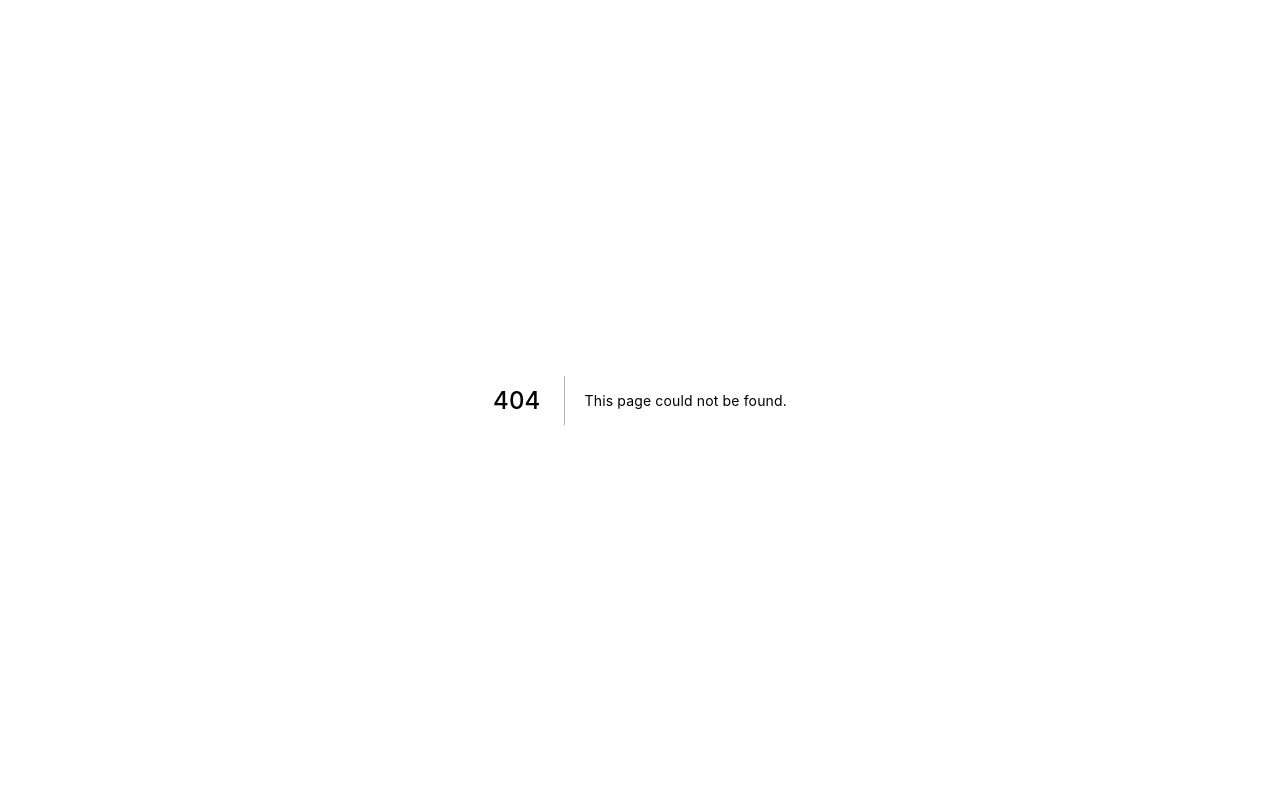
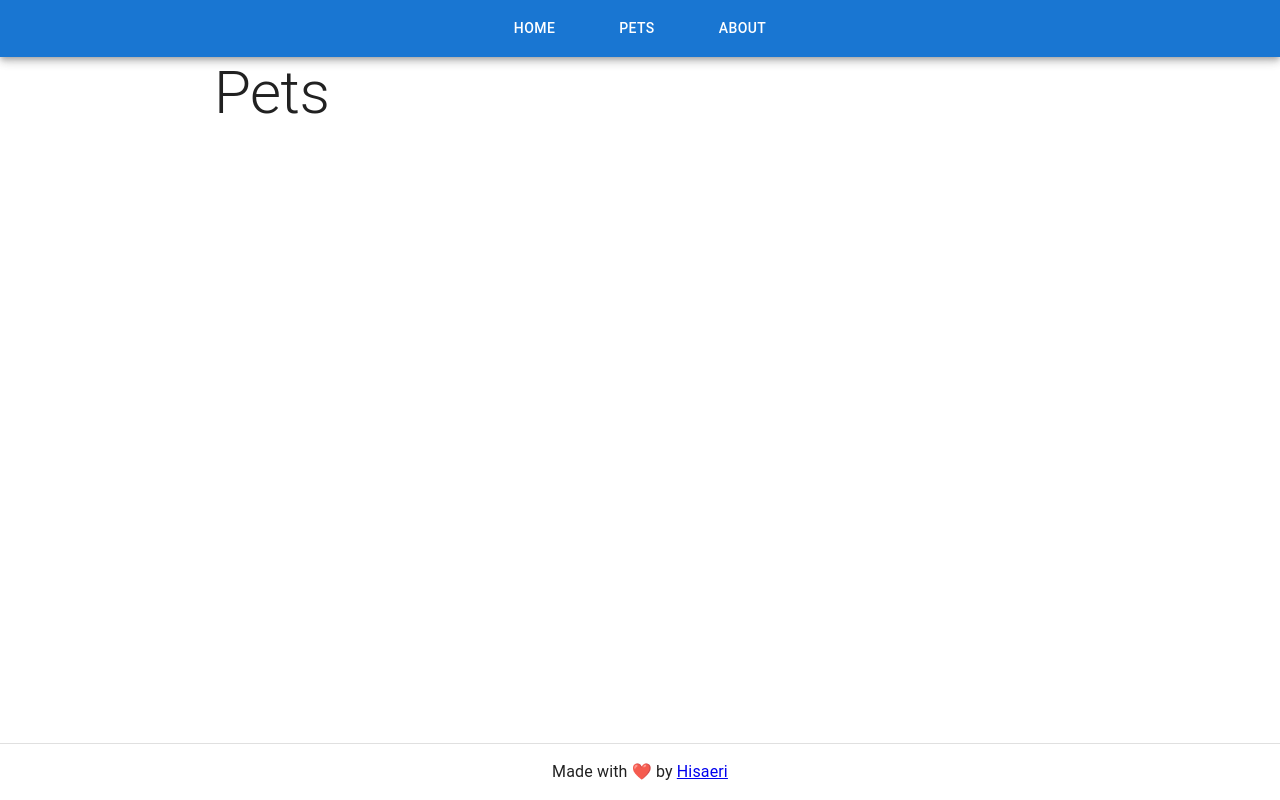
Before and after one commit to Hisaeri/petfinder, a Next.js app: page /pets in a window 1280 px wide. Before the commit this address had no page. Built offline with nearby package versions, Linux system fonts and the light colour scheme.

Commit message:
Add app Layout and default pages

```diff
--- /dev/null
+++ b/components/footer.tsx
@@ -0,0 +1,37 @@
+import { Box, Card, Container } from "@mui/material";
+import Link from "next/link";
+
+type FooterProps = {};
+
+const Footer = ({}: FooterProps) => {
+  return (
+    <footer
+      color="primary"
+      style={{
+        textAlign: "center",
+      }}
+    >
+      <Box
+        sx={{
+          borderTop: 1,
+          borderColor: "divider",
+        }}
+      >
+        <Container maxWidth="md">
+          <Box
+            sx={{
+              py: 2,
+            }}
+          >
+            {"Made with ❤️ by "}
+            <Link passHref href="https://www.github.com/Hisaeri">
+              <a target="_blank">Hisaeri</a>
+            </Link>
+          </Box>
+        </Container>
+      </Box>
+    </footer>
+  );
+};
+
+export default Footer;
--- /dev/null
+++ b/components/header.tsx
@@ -0,0 +1,48 @@
+import { AppBar, Box, Button } from "@mui/material";
+import Link from "next/link";
+
+type HeaderProps = {};
+
+type HeaderPage = {
+  title: string;
+  link: string;
+};
+
+const Header = ({}: HeaderProps) => {
+  const pages: Array<HeaderPage> = [
+    {
+      title: "home",
+      link: "/",
+    },
+    {
+      title: "pets",
+      link: "/pets",
+    },
+    {
+      title: "about",
+      link: "/about",
+    },
+  ];
+
+  return (
+    <>
+      <Box
+        sx={{
+          display: { xs: "flex" },
+          alignContent: "center",
+          justifyContent: "center",
+          backgroundColor: "primary.main",
+          boxShadow: 5,
+        }}
+      >
+        {pages.map((page: HeaderPage) => (
+          <Link key={page.link} href={page.link} passHref>
+            <Button sx={{ px: 4, py: 2, color: "white" }}>{page.title}</Button>
+          </Link>
+        ))}
+      </Box>
+    </>
+  );
+};
+
+export default Header;
--- /dev/null
+++ b/components/layout.tsx
@@ -0,0 +1,19 @@
+import { Box } from "@mui/material";
+import Footer from "./footer";
+import Header from "./header";
+
+interface LayoutProps {
+  children: React.ReactNode;
+}
+
+export default function Layout({ children }: LayoutProps) {
+  return (
+    <>
+      <Header />
+      <Box sx={{ flexGrow: 1 }}>
+        <main>{children}</main>
+      </Box>
+      <Footer></Footer>
+    </>
+  );
+}
--- a/pages/_app.tsx
+++ b/pages/_app.tsx
@@ -3,6 +3,8 @@ import theme from "../styles/theme";
 import { AppProps } from "next/app";
 import { CssBaseline } from "@mui/material";
 import { ThemeProvider } from "@mui/styles";
+import Layout from "../components/layout";
+import "../styles/globals.css";
 
 export default function MyApp({ Component, pageProps }: AppProps) {
   React.useEffect(() => {
@@ -17,7 +19,9 @@ export default function MyApp({ Component, pageProps }: AppProps) {
     <>
       <ThemeProvider theme={theme}>
         <CssBaseline />
-        <Component {...pageProps} />
+        <Layout>
+          <Component {...pageProps} />
+        </Layout>
       </ThemeProvider>
     </>
   );
--- /dev/null
+++ b/pages/pets.tsx
@@ -0,0 +1,21 @@
+import { Typography } from "@mui/material";
+import Container from "@mui/material/Container";
+import { NextPage } from "next";
+import Head from "next/head";
+
+const AboutPage: NextPage = () => {
+  return (
+    <>
+      <Head>
+        <title>Pets</title>
+      </Head>
+      <Container maxWidth="md">
+        <Typography variant="h2" component="h1">
+          Pets
+        </Typography>
+      </Container>
+    </>
+  );
+};
+
+export default AboutPage;
--- a/styles/globals.css
+++ b/styles/globals.css
@@ -1,9 +1,11 @@
-html,
+/* html,
 body {
   padding: 0;
   margin: 0;
   font-family: -apple-system, BlinkMacSystemFont, Segoe UI, Roboto, Oxygen,
     Ubuntu, Cantarell, Fira Sans, Droid Sans, Helvetica Neue, sans-serif;
+  height: 100%;
+  background-color: red;
 }
 
 a {
@@ -13,4 +15,13 @@ a {
 
 * {
   box-sizing: border-box;
+} */
+
+html,
+body,
+#__next {
+  min-height: 100vh;
+  display: flex;
+  flex-direction: column;
+  flex: 1;
 }
--- a/styles/theme.ts
+++ b/styles/theme.ts
@@ -1,3 +1,7 @@
 import { createTheme } from "@mui/material";
+const theme = createTheme({
+    palette: {
+    }
+});
 
-export default createTheme({});
+export default theme;
```
Also changed, not shown: pages/about.tsx (added, +21 -0 lines), pages/index.tsx (+9 -6 lines).
